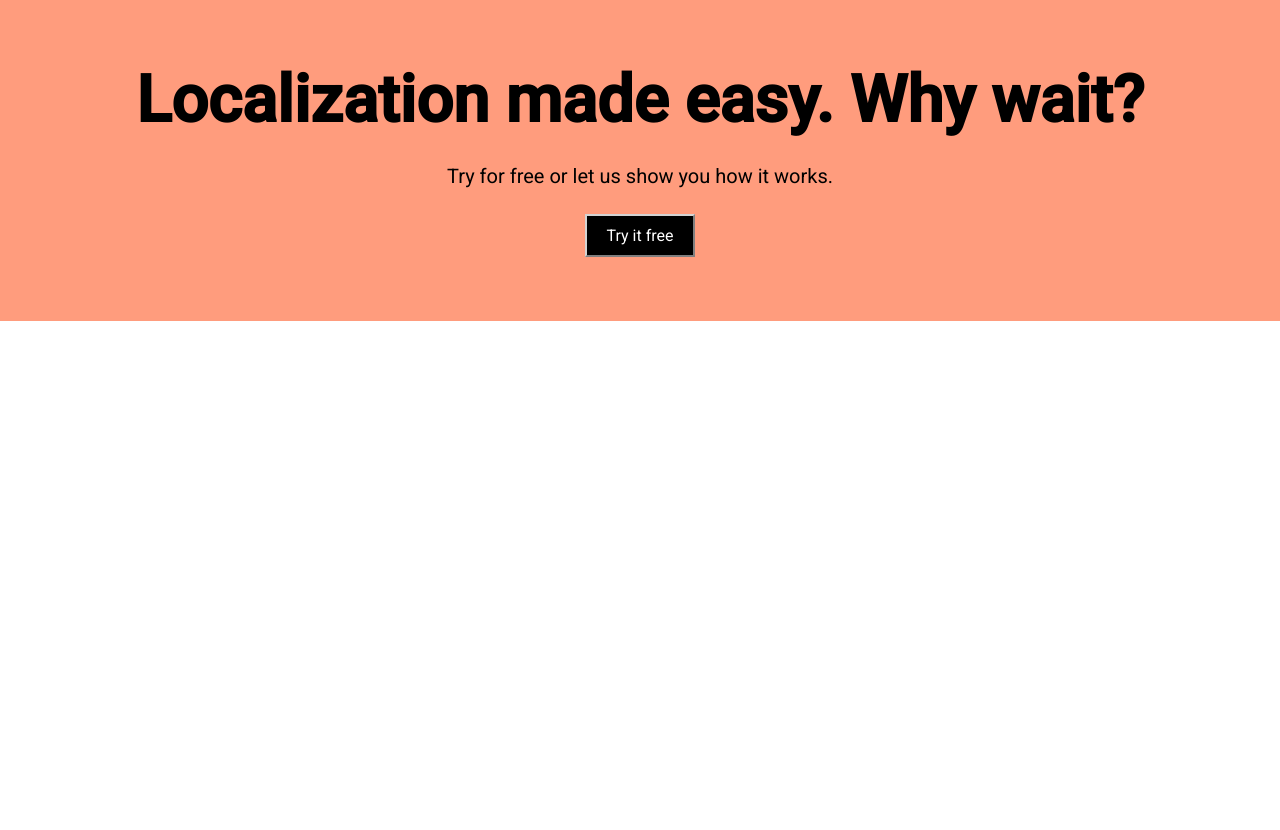
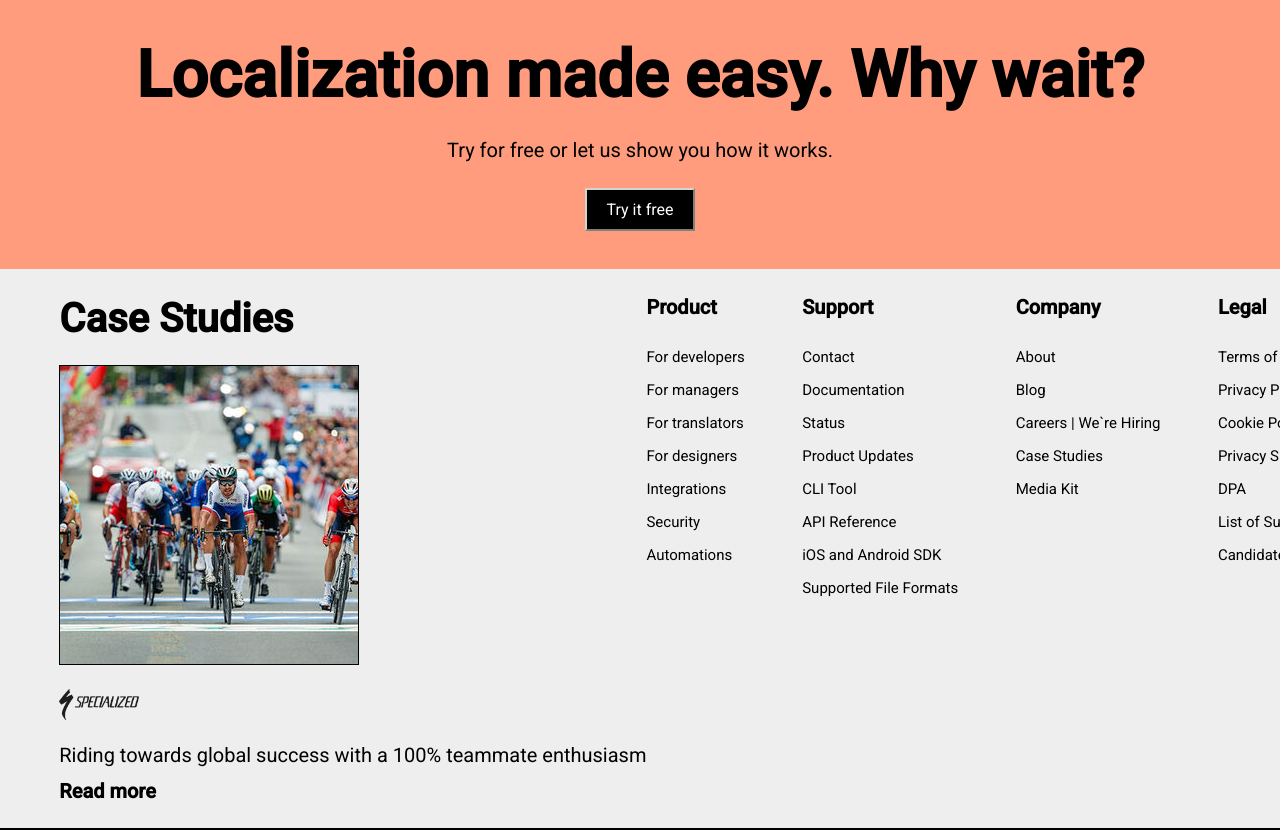
Before and after one commit to YR95/hw10_Lokalize, a plain HTML site: page index.html in a window 1280 px wide. Shown: the part 6900-7730 px from the top of the page. Before the commit the page ends 7221 px from the top, so only its background shows below. Drawn offline with Linux system fonts and the light colour scheme.

Commit message:
Add  new section , add motificators

```diff
--- a/index.html
+++ b/index.html
@@ -233,8 +233,64 @@
 </section>
 <section class="tools tools-isChangedBackGround">
     <p class="tools__header">Localization made easy. Why wait?</p>
-    <p class="tools__info tools-isSmaller">Try for free or let us show you how it works.</p>
-    <button class="tools__button tools-isRecoloured">Try it free</button>
+    <p class="tools__info tools__info-isSmaller">Try for free or let us show you how it works.</p>
+    <button class="tools__button tools__button-isRecoloured">Try it free</button>
 </section>
+
+
+<div class="studies">
+    <div class="studies__case">
+        <p class="studies__header">Case Studies</p>
+        <img  class="studies__logo" src="icons/cycle.png" alt="cycle icon">
+        <img class="studies__logo studies__logo-isResized" src="icons/specialized.png" alt="specialized logo">
+        <p class="studies__info">Riding towards global success with a 100% teammate enthusiasm</p>
+        <p class="studies__reading">Read more</p>
+
+    </div>
+    <div class="studies__options">
+        <p>Product</p>
+        <p>Support</p>
+        <p>Company</p>
+        <p>Legal</p>
+
+        <ul>
+            <li><a href=""> For developers</a></li>
+            <li><a href=""> For managers</a></li>
+            <li><a href=""> For translators</a></li>
+            <li><a href=""> For designers</a></li>
+            <li><a href=""> Integrations</a></li>
+            <li><a href=""> Security</a></li>
+            <li><a href=""> Automations</a></li>
+        </ul>
+        <ul>
+            <li><a href=""> Contact</a></li>
+            <li><a href=""> Documentation</a></li>
+            <li><a href=""> Status</a></li>
+            <li><a href=""> Product Updates</a></li>
+            <li><a href=""> CLI Tool</a></li>
+            <li><a href=""> API Reference</a></li>
+            <li><a href=""> iOS and Android SDK</a></li>
+            <li><a href=""> Supported File Formats</a></li>
+        </ul>
+        <ul>
+            <li><a href=""> About</a></li>
+            <li><a href=""> Blog</a></li>
+            <li><a href=""> Careers | We`re Hiring</a></li>
+            <li><a href=""> Case Studies</a></li>
+            <li><a href=""> Media Kit</a></li>
+        </ul>
+        <ul>
+            <li><a href=""> Terms of Service</a></li>
+            <li><a href=""> Privacy Policy</a></li>
+            <li><a href=""> Cookie Policy</a></li>
+            <li><a href=""> Privacy Shield</a></li>
+            <li><a href=""> DPA</a></li>
+            <li><a href=""> List of Sub-processors</a></li>
+            <li><a href=""> Candidates Privacy Notice</a></li>
+        </ul>
+    </div>
+</div>
+
+
 </body>
 </html>
--- a/styles/style.scss
+++ b/styles/style.scss
@@ -343,6 +343,10 @@
     font-size: 25px;
     font-weight: 400;
     margin-top: 2%;
+
+    &-isSmaller {
+      font-size: 20px;
+    }
   }
 
   &__button {
@@ -357,6 +361,9 @@
     color: white;
     margin-top: 2%;
 
+    &-isRecoloured {
+      background: #000000;
+    }
   }
 
   &__pic {
@@ -364,18 +371,87 @@
     margin-top: 2%;
   }
 
-  &-isSmaller {
-    font-size: 20px;
-  }
-  &-isRecoloured {
-    background: #000000;
-  }
 
-  &-isChangedBackGround{
+  &-isChangedBackGround {
     background: #FF9C7D;
-    padding: 5% 0 5% 0;
   }
 }
 
+.studies {
+  display: flex;
+  justify-content: center;
+  align-items: flex-start;
+  padding: 2%;
+  border-bottom: 2px solid #000000;
+  background: #EEEEEE;
+
+
+  &__header {
+    font-family: Roboto;
+    font-size: 40px;
+    font-weight: 600;
+    padding-bottom: 2%;
+
+  }
+
+  &__case {
+    display: flex;
+    flex-direction: column;
+
+  }
+
+  &__options {
+    display: grid;
+    grid-template-columns: repeat(4, auto);
+    grid-template-rows: repeat(2, auto);
+    grid-gap: 10%;
+  }
+
+  &__logo {
+    max-width: 300px;
+    padding: 2% 0 2% 0;
+
+    &-isResized {
+      max-width: 80px;
+
+    }
+  }
+
+  &__info {
+    font-family: Roboto;
+    font-size: 20px;
+    font-weight: 400;
+    padding: 2% 0 2% 0;
+
+  }
+
+  &__reading {
+    font-family: Roboto;
+    font-size: 20px;
+    font-weight: 600;
+
+  }
+
+  &__options > p {
+    font-family: Roboto;
+    font-size: 20px;
+    font-weight: 600;
+  }
+
+  &__options > ul > li {
+    font-family: Roboto;
+    font-size: 15px;
+    font-weight: 400;
+    white-space: nowrap;
+    margin-bottom: 15px;
+
+  }
+
+  &__options > ul > li > a {
+    text-decoration: none;
+    color: black;
+
+  }
+}
 
 /*# sourceMappingURL=style.css.map */
```
Also changed, not shown: icons/cycle.png (added), styles/style.css, 1 other file.
